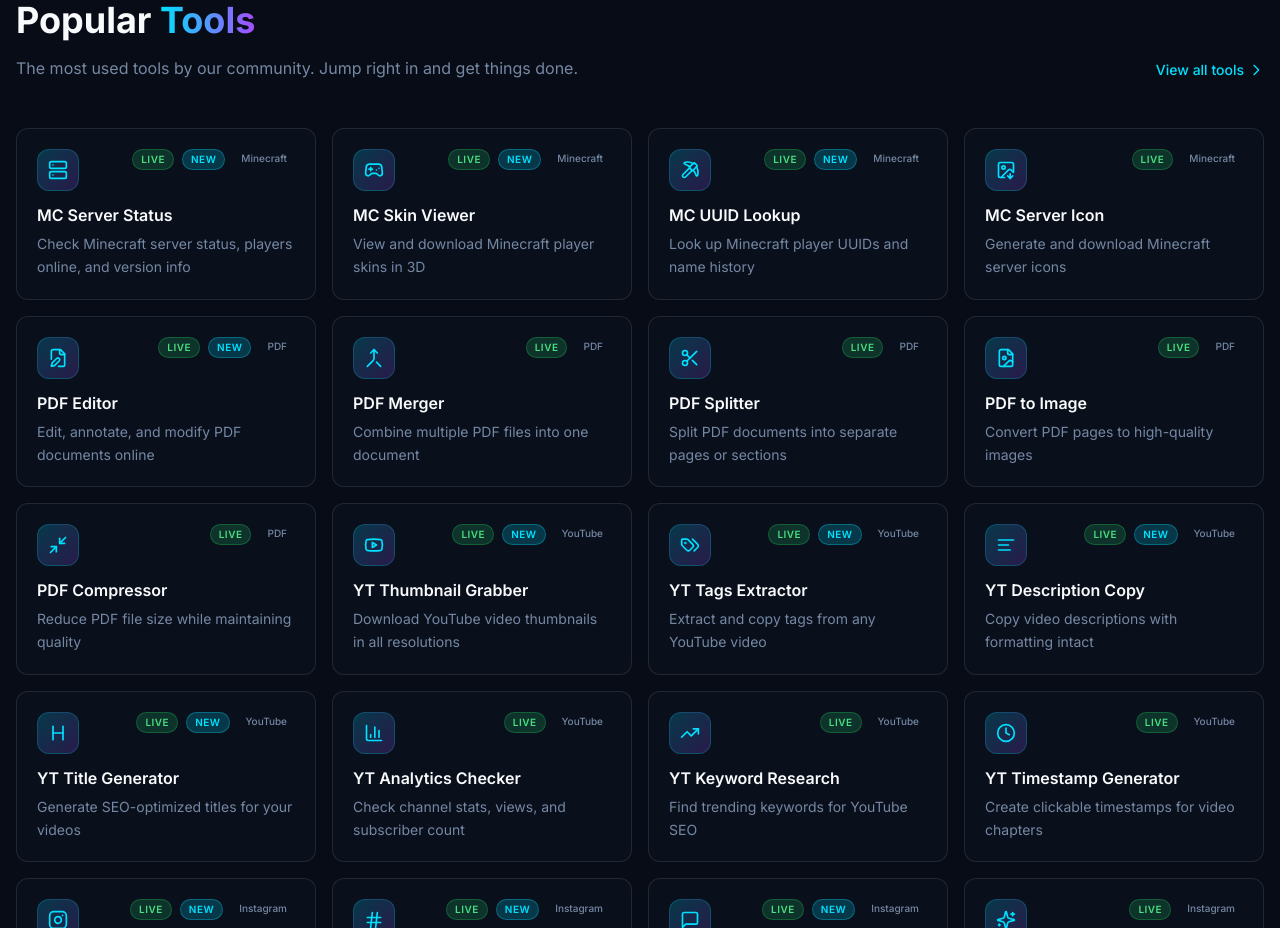
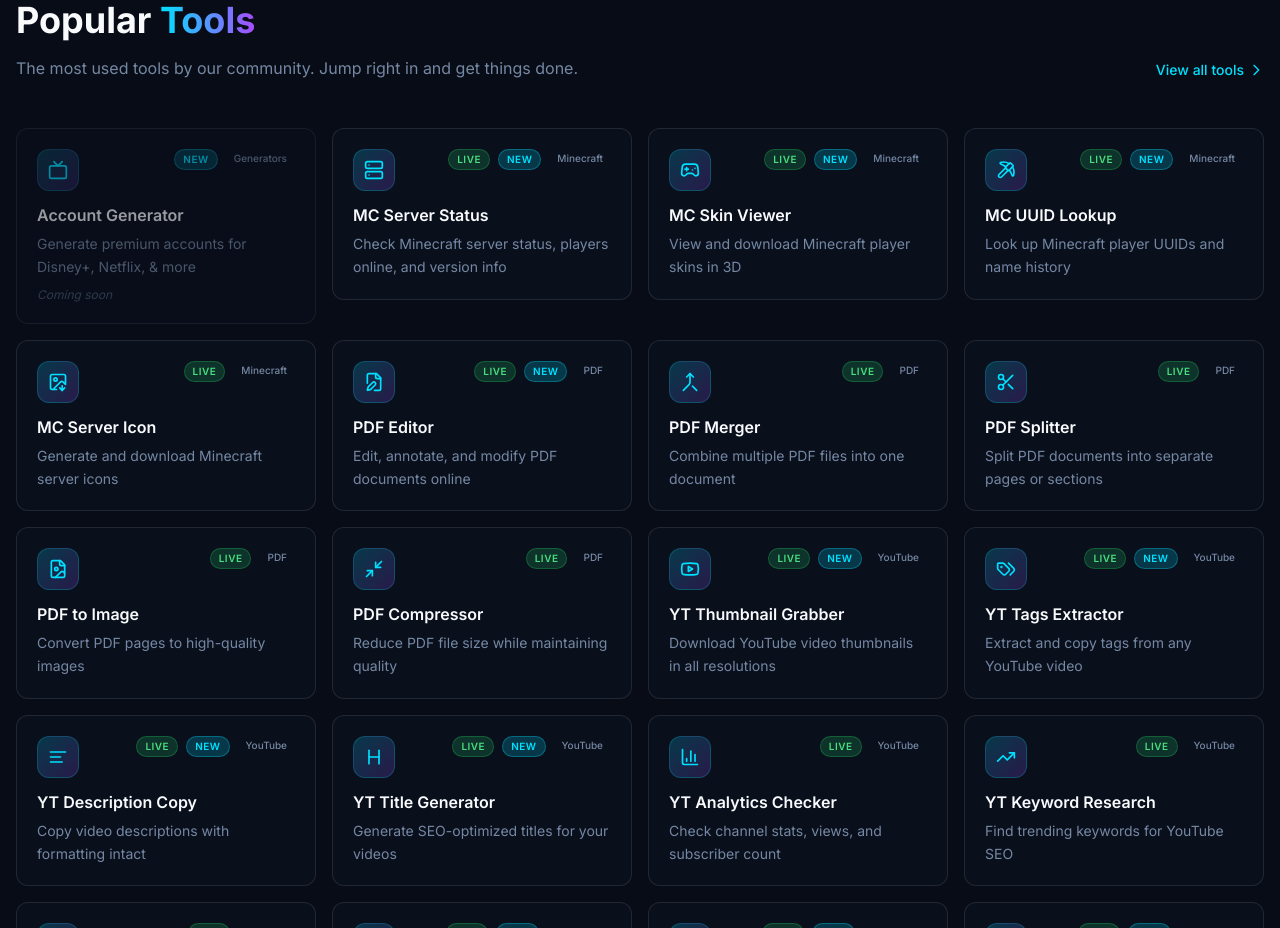
Before and after one commit to jpn900013-maker/MineX-AIO, a React (Vite) app: page / in a window 1280 px wide. Shown: the part 1960-2888 px from the top of the page. Built offline with nearby package versions, Linux system fonts and the light colour scheme; the HTML template or start-up script is replaced by a standard one.

Commit message:
Expose Account Generator in Tools List

```diff
--- a/src/components/sections/PopularTools.tsx
+++ b/src/components/sections/PopularTools.tsx
@@ -71,6 +71,14 @@ import { useNavigate } from "react-router-dom";
 import { getToolRoute, isToolAvailable } from "@/lib/toolRoutes";
 
 const popularTools = [
+  // Generators
+  {
+    title: "Account Generator",
+    description: "Generate premium accounts for Disney+, Netflix, & more",
+    icon: Tv,
+    category: "Generators",
+    isNew: true,
+  },
   // Minecraft Tools
   {
     title: "MC Server Status",
--- a/src/lib/toolRoutes.ts
+++ b/src/lib/toolRoutes.ts
@@ -50,7 +50,12 @@ export const toolRoutes: Record<string, string> = {
     // Link Tools
     "Link Shortener": "/tools/link-shortener",
     "Link Analytics": "/tools/link-analytics",
+    "Backlink Checker": "/tools/backlink-checker",
+    "Domain Authority": "/tools/domain-authority",
     "IP Logger": "/tools/ip-logger",
+
+    // Generators
+    "Account Generator": "/tools/account-generator",
 
     // Minecraft Tools
     "MC Server Status": "/tools/mc-server-status",
```
